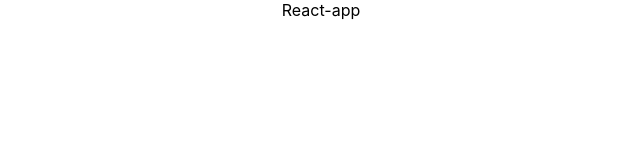
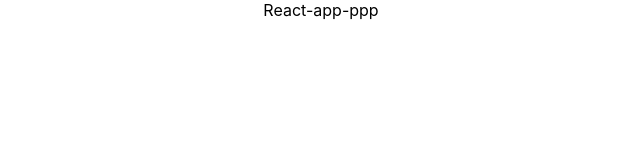
Before and after one commit to tarastm95/react-h-w, a React (Create React App) app: page / in a window 1280 px wide. Shown: the top 160 px of the page, without its empty margins (319-959 px from the left). Built offline with nearby package versions, Linux system fonts and the light colour scheme.

Commit message:
third-lesson homework React

```diff
--- a/src/App.tsx
+++ b/src/App.tsx
@@ -4,7 +4,7 @@ import './App.css';
 function App() {
   return (
     <div className="App">
-     React-app
+     React-app-ppp
     </div>
   );
 }
```
